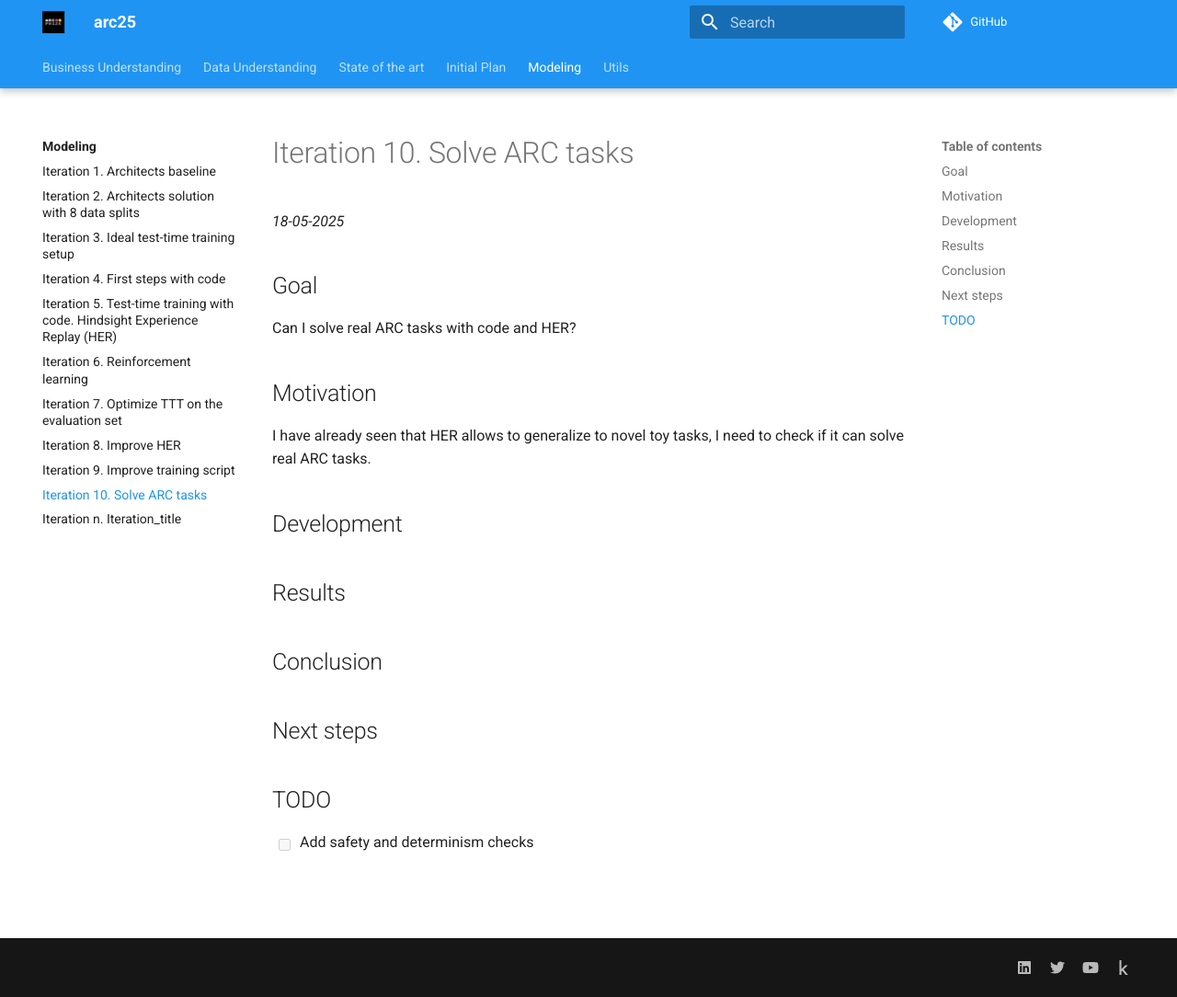
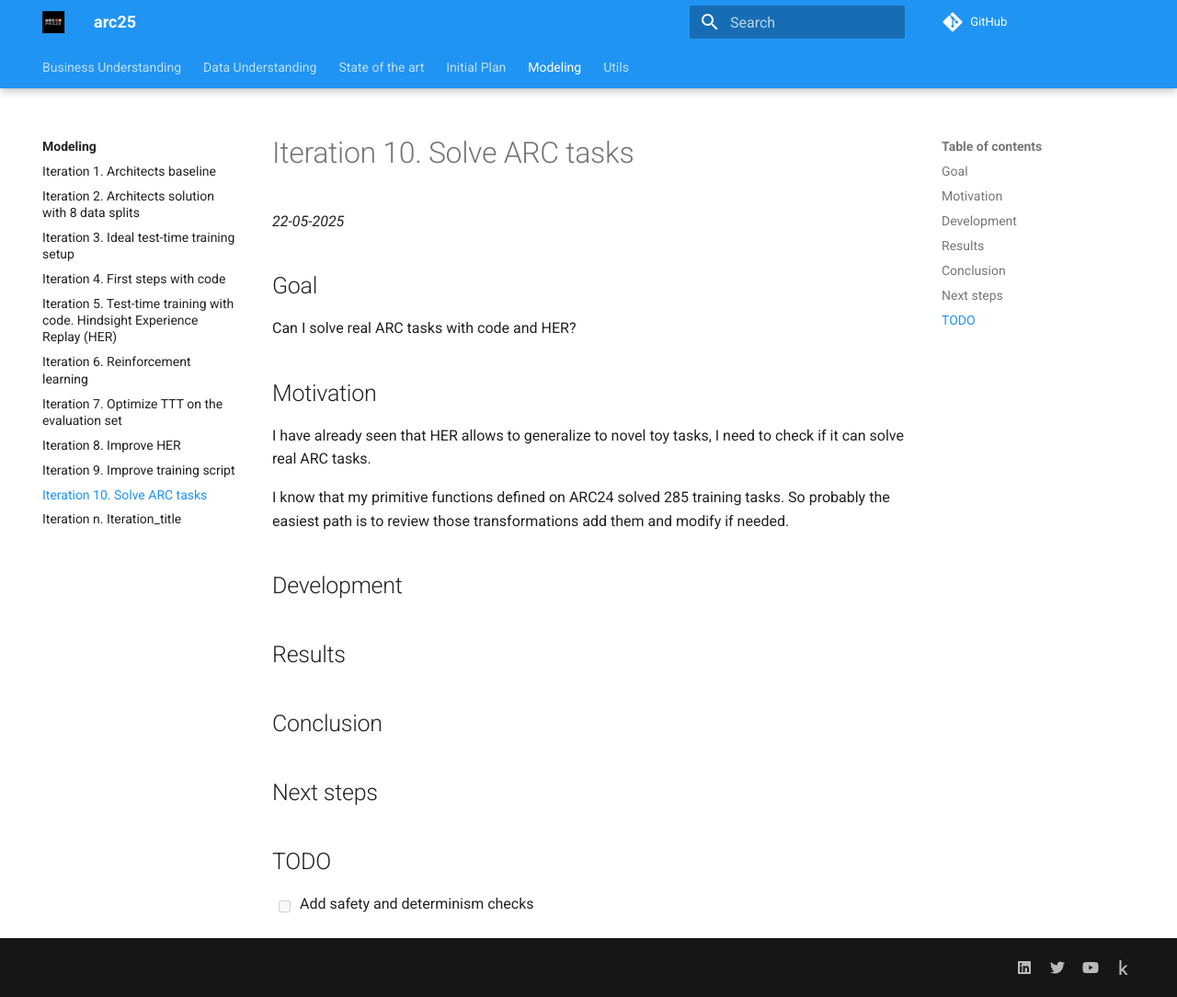
Before and after one commit to ironbar/arc25, an MkDocs documentation site: the page built from docs/modeling/Iteration_10_solve_arc_tasks.md, in a window 1280 px wide and 1084 px high. Shown: the whole window at 92% size. Built offline with MkDocs 1.6.1 and Material for MkDocs 9.7.7, drawn with Linux system fonts in a browser that asks for light colours; comment, search, counter and statistics services are not loaded.

Commit message:
started working on iteration 10

```diff
--- a/docs/modeling/Iteration_10_solve_arc_tasks.md
+++ b/docs/modeling/Iteration_10_solve_arc_tasks.md
@@ -1,6 +1,6 @@
 # Iteration 10. Solve ARC tasks
 
-_18-05-2025_
+_22-05-2025_
 
 ## Goal
 
@@ -10,6 +10,9 @@ Can I solve real ARC tasks with code and HER?
 
 I have already seen that HER allows to generalize to novel toy tasks, I need to check if it can solve
 real ARC tasks.
+
+I know that my primitive functions defined on ARC24 solved 285 training tasks. So probably the easiest
+path is to review those transformations add them and modify if needed.
 
 ## Development
 
```
Also changed, not shown: docs/modeling/Iteration_09_improve_training_script.md (+1 -1 lines).
